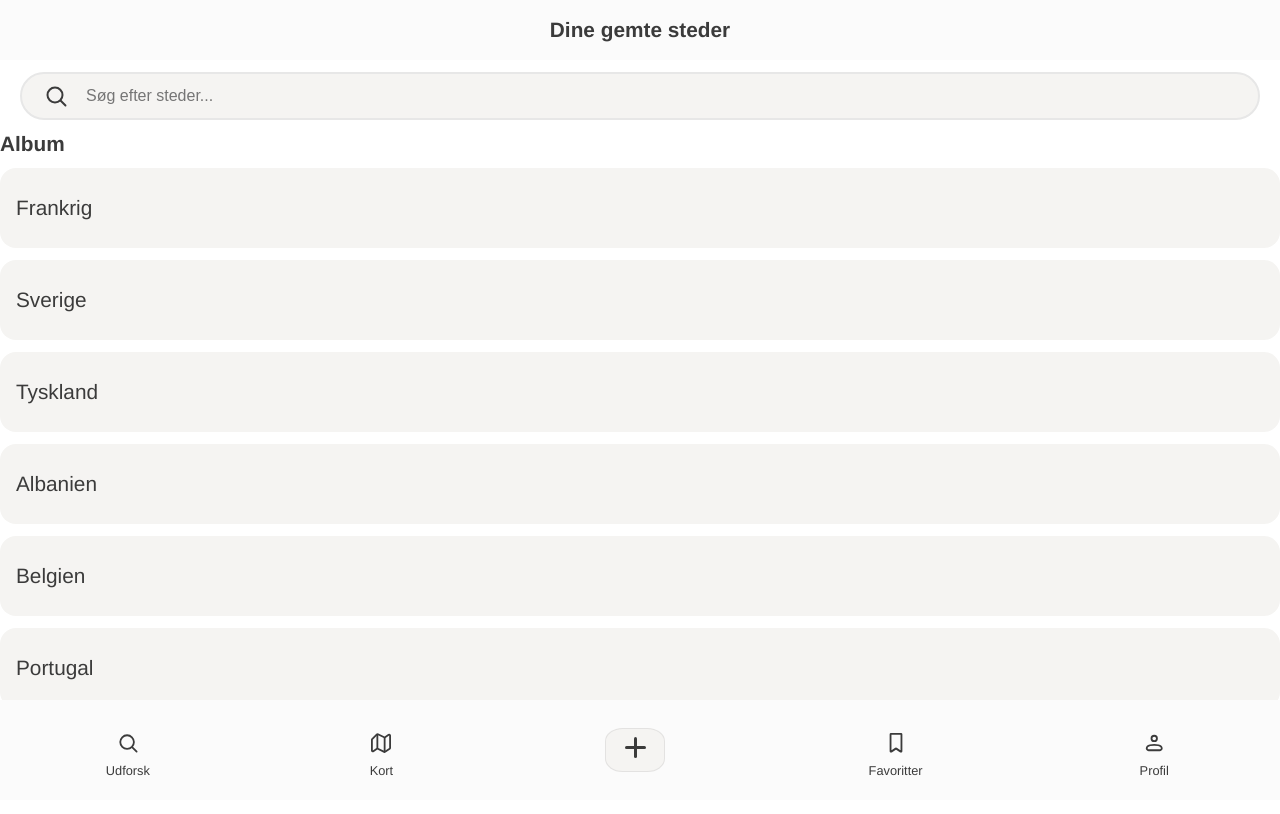
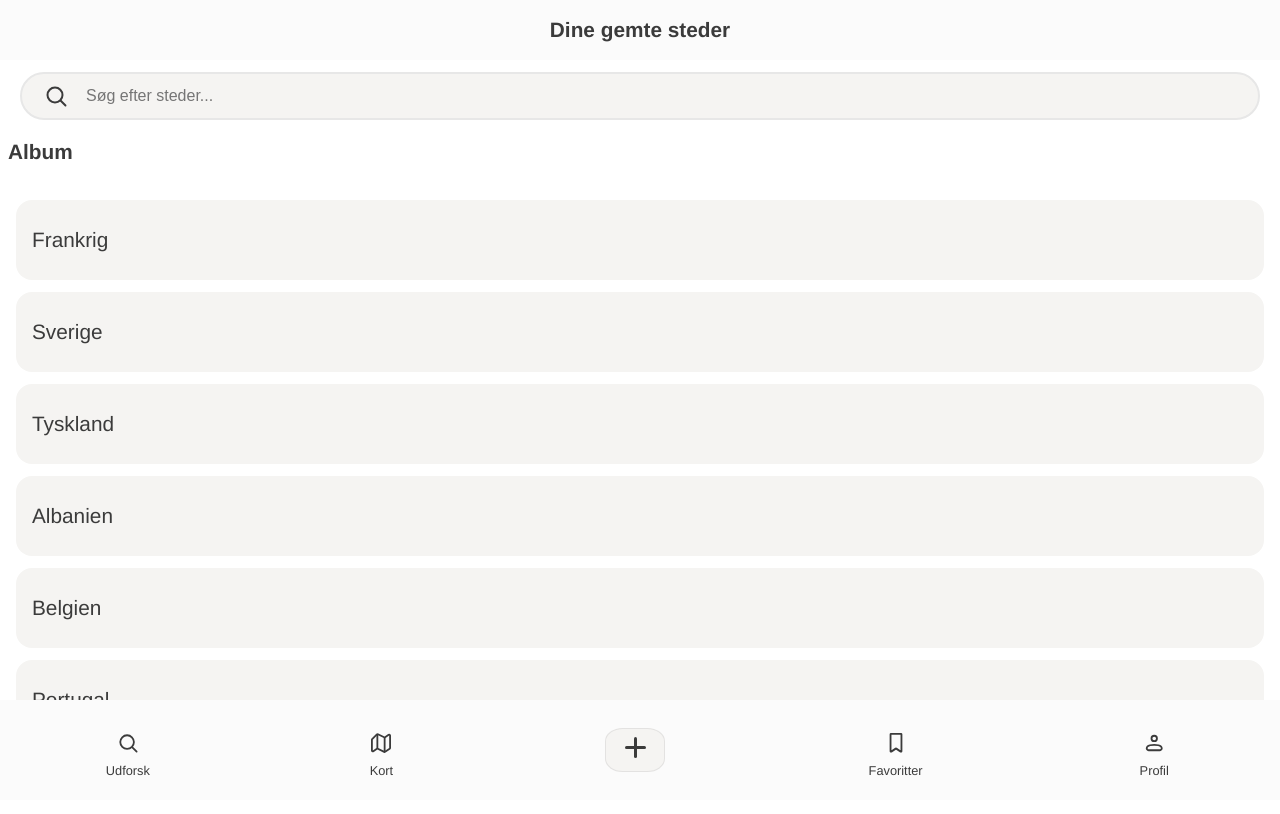
Before and after one commit to mamelishah/gemly-project-webapplication, a React (Vite) app: page /gemly-project-webapplication/saved in a window 1280 px wide. Shown: the top 814 px of the page. Built offline with nearby package versions, Linux system fonts and the light colour scheme.

Commit message:
ændret på padding på Saved.tsx

```diff
--- a/src/pages/Saved.css
+++ b/src/pages/Saved.css
@@ -2,14 +2,21 @@
     display: flex;
     flex-direction: column;
     gap: var(--radius-m);
+
 }
 
 .saved-card-container {
     display: flex;
     flex-direction: column;
     gap: var(--radius-m);
+    padding: 16px;
+    margin-bottom: 100px;
 }
 
 .saved-page h1 {
     margin: 0;
 }
+
+.saved-album-title {
+    padding: 8px;
+}
--- a/src/pages/Saved.tsx
+++ b/src/pages/Saved.tsx
@@ -1,8 +1,8 @@
 import "./Saved.css";
-import SearchBar from '../components/ui/input/SearchBar';
-import TopBar from '../components/ui/layout/TopBar';
+import SearchBar from "../components/ui/input/SearchBar";
+import TopBar from "../components/ui/layout/TopBar";
 import SavedCard from "../components/cards/savedCard/SavedCard";
-import BottomNavigationBar from '../components/ui/layout/bottom-navigation-bar/BottomNavigationBar';
+import BottomNavigationBar from "../components/ui/layout/bottom-navigation-bar/BottomNavigationBar";
 
 function Saved() {
   return (
@@ -15,8 +15,10 @@ function Saved() {
       <SearchBar
         showCancelIcon={false}
         placeholderText={"Søg efter steder..."}
+        onBackClickMethod={() => {}}
+        onclickMethod={() => {}}
       />
-      <h1>Album</h1>
+      <h1 className="saved-album-title">Album</h1>
       <div className="saved-card-container">
         <SavedCard title="Frankrig" />
         <SavedCard title="Sverige" />
@@ -27,7 +29,7 @@ function Saved() {
       </div>
       <BottomNavigationBar />
     </div>
-  )
+  );
 }
 
-export default Saved
+export default Saved;
```
Also changed, not shown: 1 other file (tests, documents, lock files or other folders).
